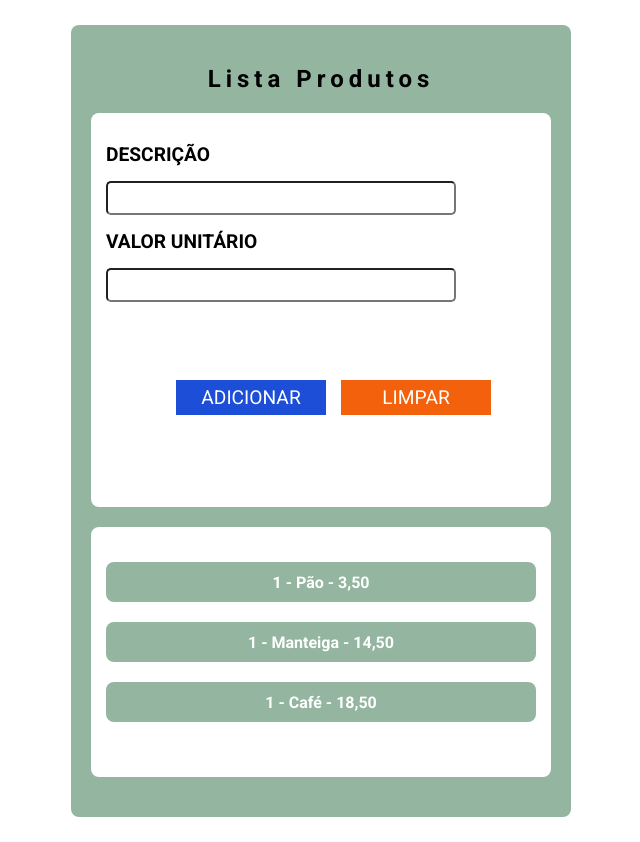
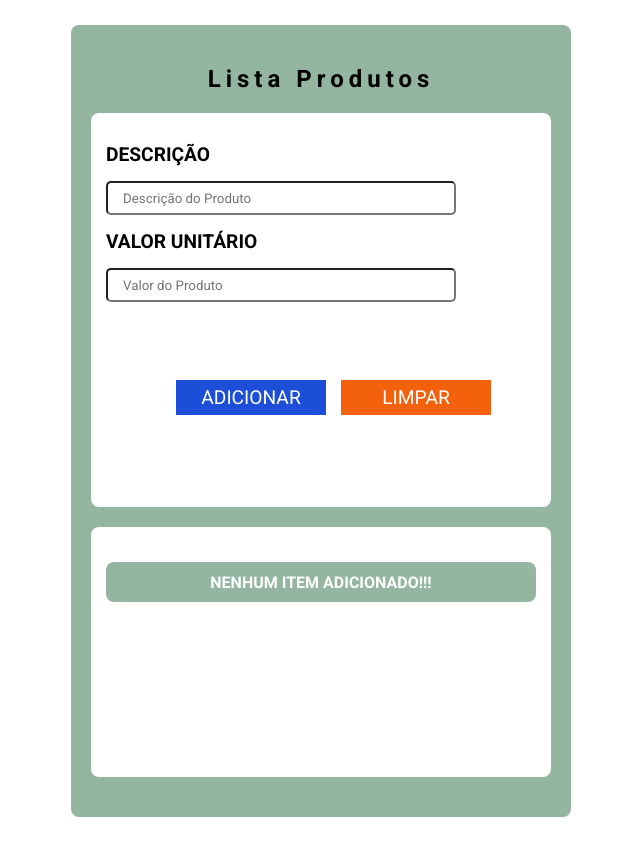
Before and after one commit to LucasAl03/lista_produtos, an Angular app: page / in a window 1280 px wide. Shown: the whole page, without its empty margins (319-959 px from the left). Built offline with nearby package versions, Linux system fonts and the light colour scheme.

Commit message:
Adicionado placeholder nos inputs e @for e @empty

```diff
--- a/src/app/lista-produtos/lista-produtos.html
+++ b/src/app/lista-produtos/lista-produtos.html
@@ -3,20 +3,24 @@
 
     <form id="formulario">
         <label for="descricao">Descrição</label>
-        <input type="text" id="descricao" name="descricao" [(ngModel)]="descricao_produto">
+        <input type="text" id="descricao" name="descricao" placeholder="Descrição do Produto" [(ngModel)]="descricao_produto">
 
         <label for="valor_unitario">Valor Unitário</label>
-        <input type="text" id="valor_unitario" name="valor_unitario" [(ngModel)]="valor_unitario">
+        <input type="text" id="valor_unitario" name="valor_unitario" placeholder="Valor do Produto" [(ngModel)]="valor_unitario">
 
         <div id="div-btns">
             <button type="submit" id="btnAdd" (click)="addItem()"> Adicionar </button>
-            <button type="button" id="btnLimpar" (click)="btnLimpar"> Limpar </button>
+            <button type="button" id="btnLimpar" (click)="btnLimpar()"> Limpar </button>
         </div>
     </form>
 
     <div id="div-lista">
-        <div class="div-item">1 - Pão - 3,50</div>
-        <div class="div-item">1 - Manteiga - 14,50</div>
-        <div class="div-item">1 - Café - 18,50</div>
+
+        <!-- @empty FUNCIONA COMO else-->
+        @for(elem of listaItens; track elem.idProduto ){
+            <div class="div-item"> {{elem.idProduto}} - {{elem.descricaoProduto}} - {{elem.valorUnitario}}</div>
+        }@empty {
+            <div class="div-item"> NENHUM ITEM ADICIONADO!!!</div>
+        }
     </div>
 </div>
```
